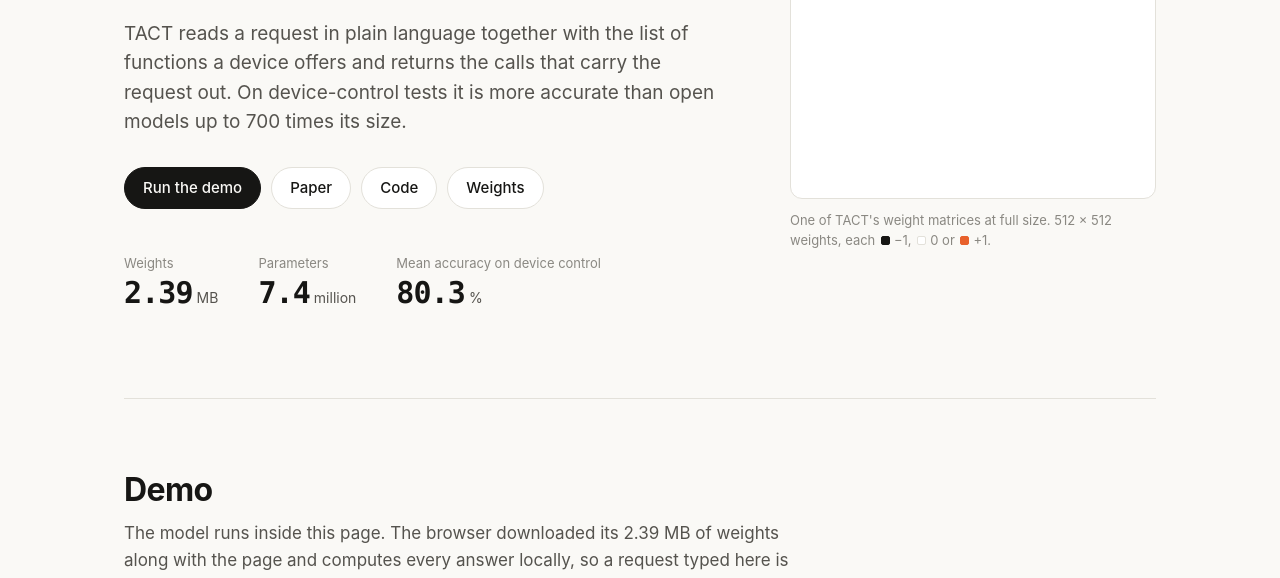
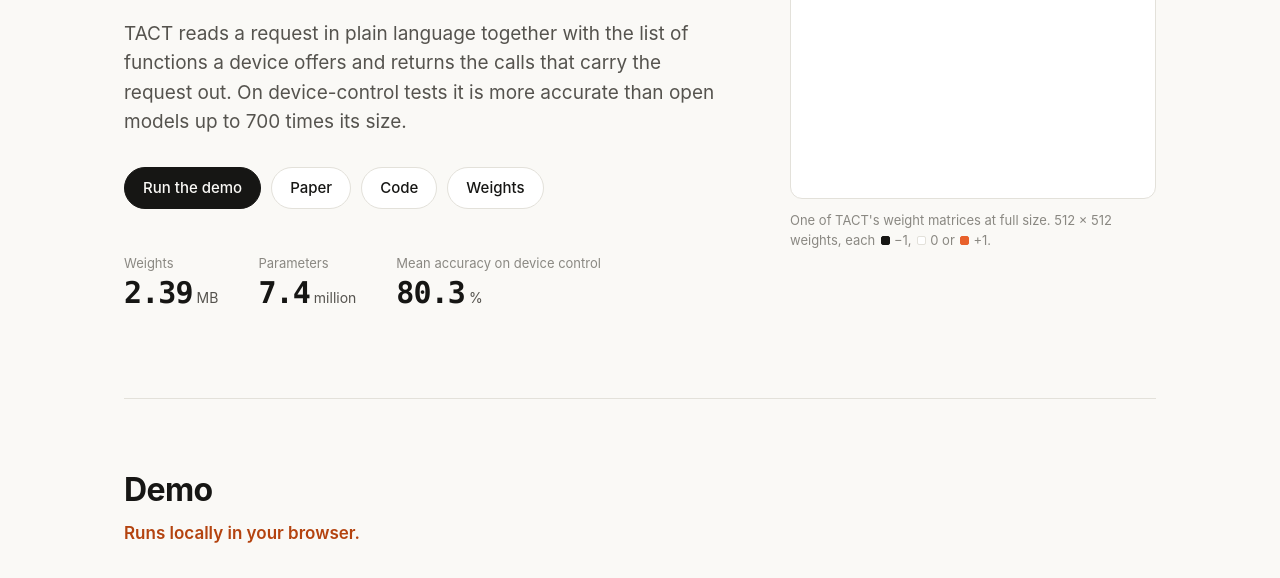
Before and after one commit to Glimmer-X/TACT-tiny-function-calling-model, a plain HTML site: page docs/index.html in a window 1280 px wide. Shown: the part 359-937 px from the top of the page. Drawn offline with Linux system fonts and the light colour scheme; no server answers.

Commit message:
Page: one line under the demo heading
Co-Authored-By: Claude Fable 5.2 <noreply@anthropic.com>

```diff
--- a/docs/index.html
+++ b/docs/index.html
@@ -50,7 +50,7 @@
 <section id="demo">
   <div class="head">
     <h2>Demo</h2>
-    <p>The model runs inside this page. The browser downloaded its 2.39 MB of weights along with the page and computes every answer locally, so a request typed here is not sent anywhere.</p>
+    <p class="local">Runs locally in your browser.</p>
   </div>
   <div class="demo">
     <div class="panel functions">
--- a/docs/style.css
+++ b/docs/style.css
@@ -259,3 +259,4 @@ footer a:hover { color: var(--ink); }
 .cite { position: relative; margin-top: 8px; }
 .cite .button { position: absolute; top: 10px; right: 10px; }
 .cite pre { padding-right: 84px; }
+.head p.local { color: var(--accent-text); font-weight: 600; }
```
